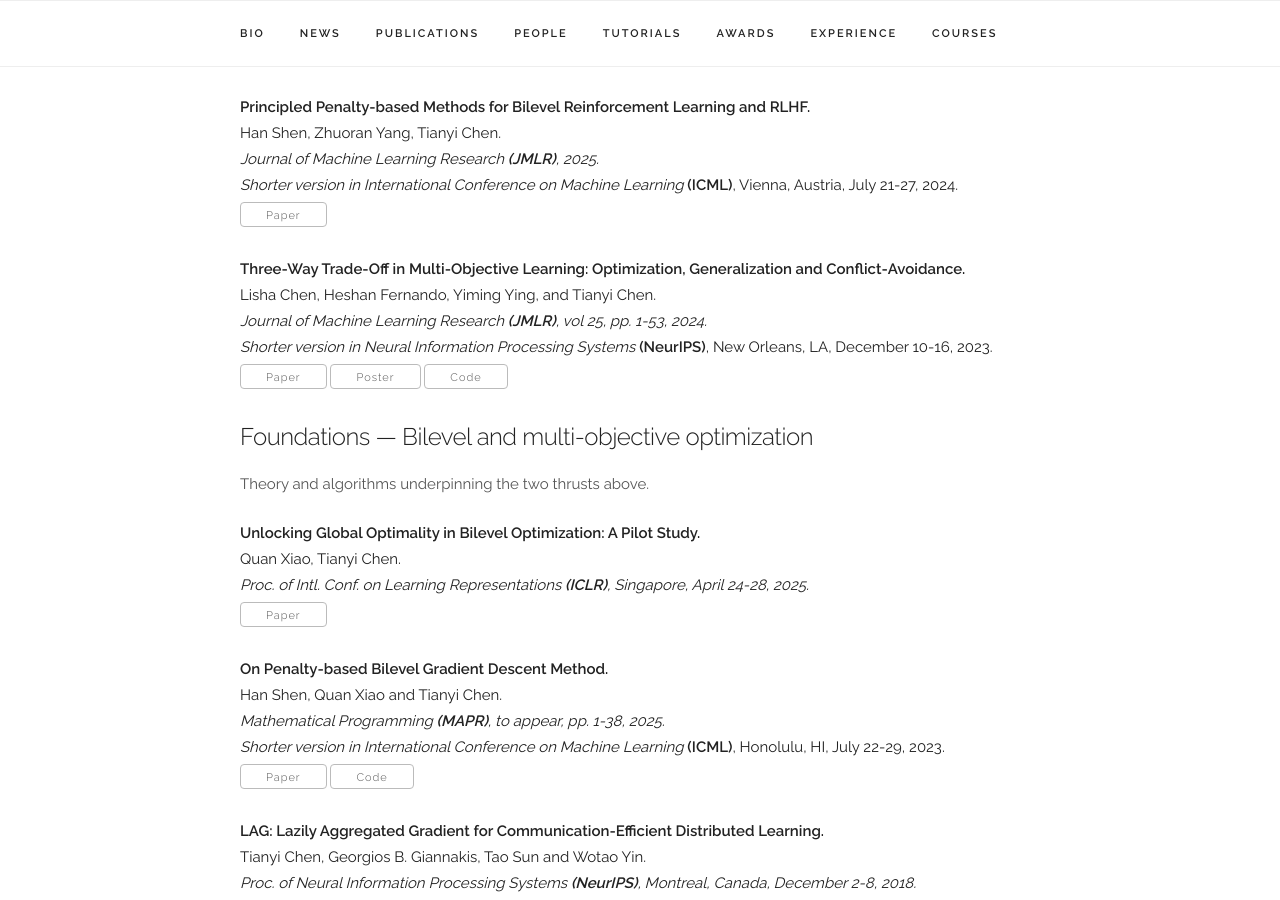
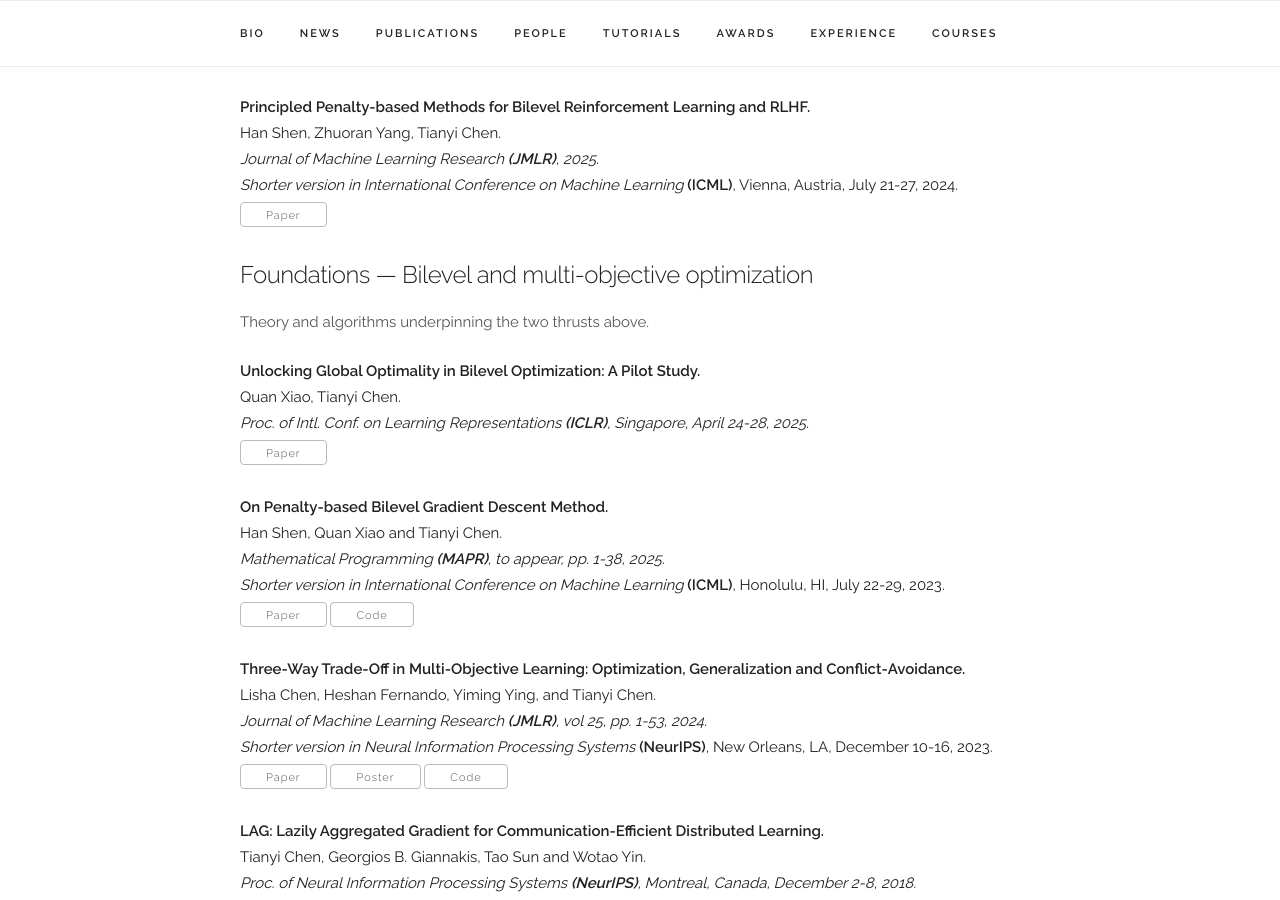
Before and after one commit to chentianyi1991/chentianyi1991.github.io, a Jekyll site: the page built from index.html, in a window 1280 px wide and 900 px high, scrolled down 3396 px. Built offline with Jekyll 4.4.1, drawn with Linux system fonts in a browser that asks for light colours; some web fonts are replaced; comment, search, counter and statistics services are not loaded; some of the changed lines change nothing that is shown.

Commit message:
Update publications.yaml

```diff
--- a/_data/publications.yaml
+++ b/_data/publications.yaml
@@ -59,16 +59,6 @@ papers:
     selected: y
     section: alignment
 
-  - title: "Three-Way Trade-Off in Multi-Objective Learning: Optimization, Generalization and Conflict-Avoidance."
-    authors: "Lisha Chen, Heshan Fernando, Yiming Ying, and Tianyi Chen."
-    venue: "<i>Journal of Machine Learning Research</i> <b>(JMLR)</b>, vol 25, pp. 1-53, 2024."
-    paper_pdf: "https://www.jmlr.org/papers/volume25/23-1287/23-1287.pdf"
-    note: "<i>Shorter version in Neural Information Processing Systems</i> <b>(NeurIPS)</b>, New Orleans, LA, December 10-16, 2023."
-    code: "https://github.com/heshandevaka/Trade-Off-MOL"
-    poster: "https://www.dropbox.com/scl/fi/gucjt422nwxfluejd5q23/poster_MOL_tradeoff-A1.pdf?rlkey=jxkrco28ronb74i1q4qcunrx1&dl=0"
-    selected: y
-    section: alignment
-
 ####### Foundations: bilevel and multi-objective optimization #######
   - title: "Unlocking Global Optimality in Bilevel Optimization: A Pilot Study."
     authors: "Quan Xiao, Tianyi Chen."
@@ -83,6 +73,16 @@ papers:
     paper_pdf: "https://link.springer.com/article/10.1007/s10107-025-02194-4?utm_source=rct_congratemailt&utm_medium=email&utm_campaign=nonoa_20250205&utm_content=10.1007/s10107-025-02194-4"
     note: "<i>Shorter version in International Conference on Machine Learning</i> <b>(ICML)</b>, Honolulu, HI, July 22-29, 2023."
     code: "https://github.com/hanshen95/penalized-bilevel-gradient-descent"
+    selected: y
+    section: foundations
+
+  - title: "Three-Way Trade-Off in Multi-Objective Learning: Optimization, Generalization and Conflict-Avoidance."
+    authors: "Lisha Chen, Heshan Fernando, Yiming Ying, and Tianyi Chen."
+    venue: "<i>Journal of Machine Learning Research</i> <b>(JMLR)</b>, vol 25, pp. 1-53, 2024."
+    paper_pdf: "https://www.jmlr.org/papers/volume25/23-1287/23-1287.pdf"
+    note: "<i>Shorter version in Neural Information Processing Systems</i> <b>(NeurIPS)</b>, New Orleans, LA, December 10-16, 2023."
+    code: "https://github.com/heshandevaka/Trade-Off-MOL"
+    poster: "https://www.dropbox.com/scl/fi/gucjt422nwxfluejd5q23/poster_MOL_tradeoff-A1.pdf?rlkey=jxkrco28ronb74i1q4qcunrx1&dl=0"
     selected: y
     section: foundations
 
```
